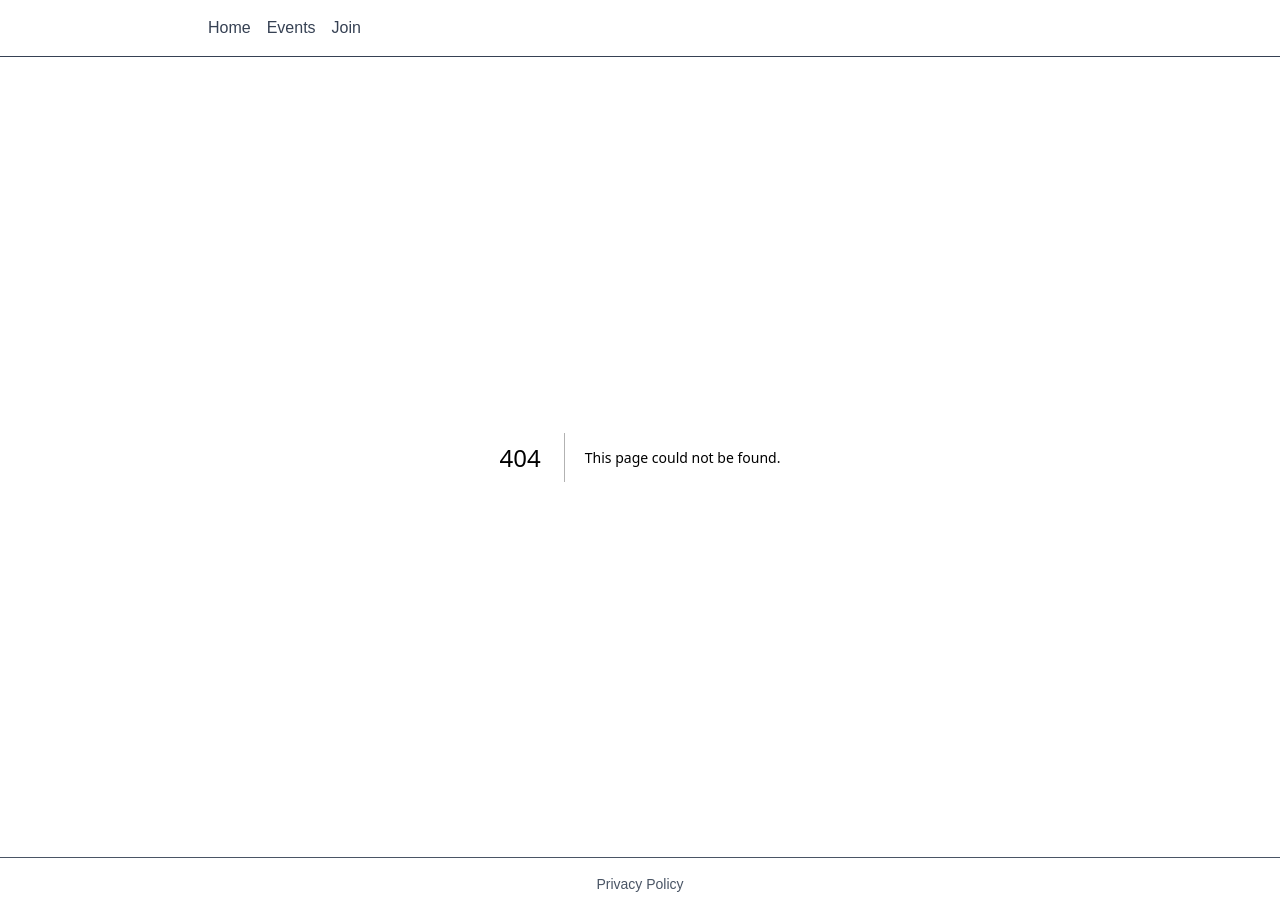
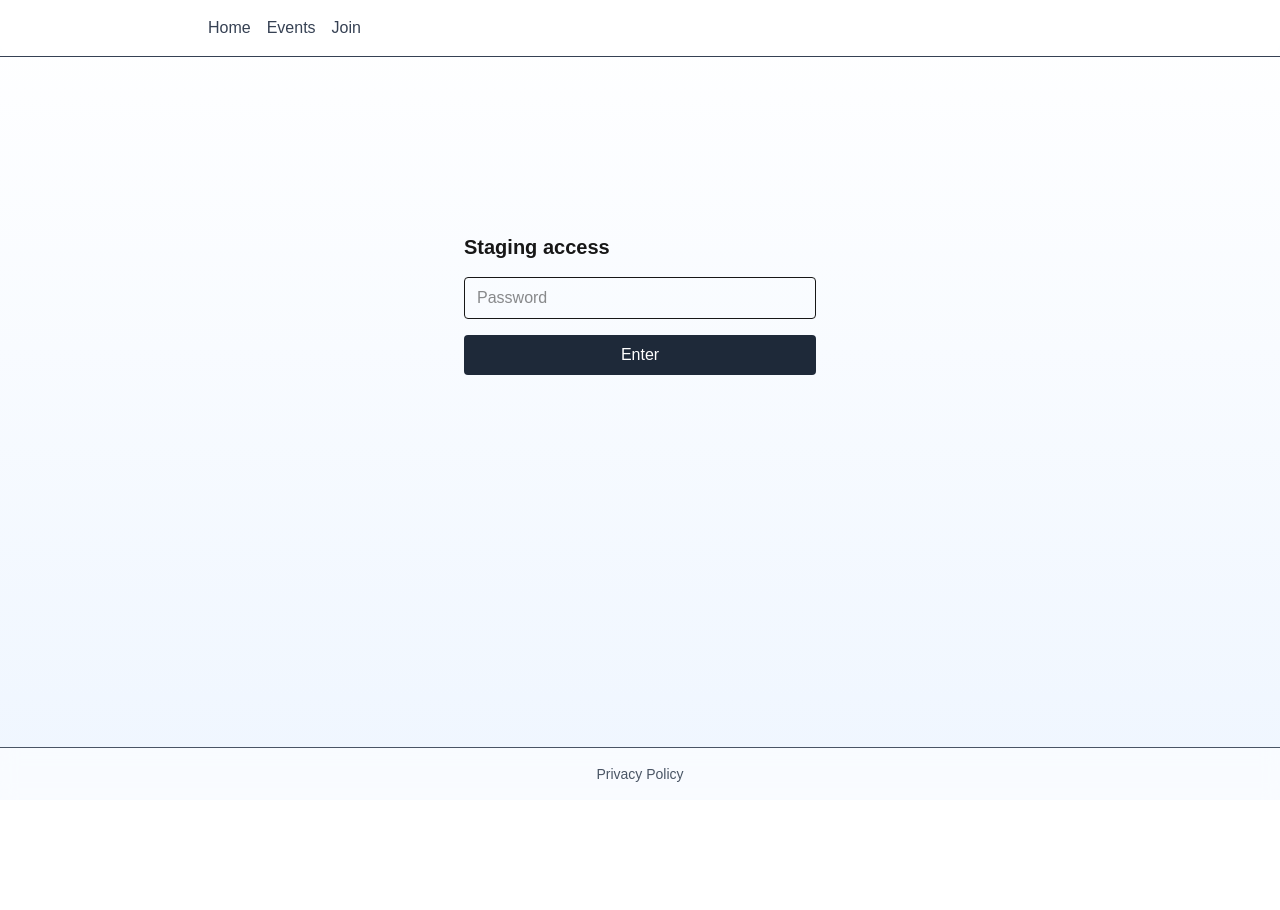
Before and after one commit to Tapiiri/AcademicCultureEnjoyers, a Next.js app: page /stage in a window 1280 px wide. Before the commit this address had no page. After the commit the page ends 800 px from the top, so only its background shows below. Built offline with nearby package versions, Linux system fonts and the light colour scheme.

Commit message:
Add staging password prompt and cookie

```diff
--- /dev/null
+++ b/middleware.ts
@@ -0,0 +1,29 @@
+import crypto from 'node:crypto';
+import type { NextRequest } from 'next/server';
+import { NextResponse } from 'next/server';
+
+export function middleware(req: NextRequest) {
+  const stagePassword = process.env.STAGE_PASSWORD;
+  if (!stagePassword) return NextResponse.next();
+
+  const hashed = crypto.createHash('sha256').update(stagePassword).digest('hex');
+  const cookie = req.cookies.get('stage_auth')?.value;
+
+  const { pathname } = req.nextUrl;
+  if (
+    cookie === hashed ||
+    pathname === '/stage' ||
+    pathname.startsWith('/api/stage')
+  ) {
+    return NextResponse.next();
+  }
+
+  const url = req.nextUrl.clone();
+  url.pathname = '/stage';
+  url.searchParams.set('redirect', req.nextUrl.pathname + req.nextUrl.search);
+  return NextResponse.redirect(url);
+}
+
+export const config = {
+  matcher: ['/((?!_next/static|_next/image|favicon.ico).*)'],
+};
--- /dev/null
+++ b/src/app/api/stage/route.ts
@@ -0,0 +1,24 @@
+import crypto from 'node:crypto';
+import type { NextRequest } from 'next/server';
+import { NextResponse } from 'next/server';
+
+export async function POST(req: NextRequest) {
+  const { password } = await req.json();
+  const stagePassword = process.env.STAGE_PASSWORD;
+  if (!stagePassword) {
+    return NextResponse.json({ error: 'Stage password not configured' }, { status: 404 });
+  }
+
+  if (password === stagePassword) {
+    const hash = crypto.createHash('sha256').update(stagePassword).digest('hex');
+    const res = NextResponse.json({ ok: true });
+    res.cookies.set('stage_auth', hash, {
+      httpOnly: true,
+      path: '/',
+      maxAge: 60 * 60 * 24 * 30,
+    });
+    return res;
+  }
+
+  return NextResponse.json({ ok: false }, { status: 401 });
+}
--- /dev/null
+++ b/src/app/stage/page.tsx
@@ -0,0 +1,53 @@
+'use client';
+
+import { useEffect, useState } from 'react';
+import { useRouter } from 'next/navigation';
+
+export default function Stage() {
+  const [password, setPassword] = useState('');
+  const [error, setError] = useState('');
+  const [redirect, setRedirect] = useState('/');
+  const router = useRouter();
+
+  useEffect(() => {
+    const params = new URLSearchParams(window.location.search);
+    setRedirect(params.get('redirect') || '/');
+  }, []);
+
+  async function submit(e: React.FormEvent) {
+    e.preventDefault();
+    setError('');
+    const res = await fetch('/api/stage', {
+      method: 'POST',
+      headers: { 'Content-Type': 'application/json' },
+      body: JSON.stringify({ password }),
+    });
+    if (res.ok) {
+      router.push(redirect);
+    } else {
+      setError('Invalid password');
+    }
+  }
+
+  return (
+    <main className="mx-auto mt-40 max-w-sm p-4">
+      <h1 className="mb-4 text-xl font-semibold">Staging access</h1>
+      <form onSubmit={submit} className="flex flex-col gap-4">
+        <input
+          type="password"
+          className="rounded border px-3 py-2"
+          value={password}
+          onChange={(e) => setPassword(e.target.value)}
+          placeholder="Password"
+        />
+        {error && <p className="text-sm text-red-600">{error}</p>}
+        <button
+          type="submit"
+          className="rounded bg-gray-800 px-3 py-2 text-white"
+        >
+          Enter
+        </button>
+      </form>
+    </main>
+  );
+}
```
Also changed, not shown: 2 other files (tests, documents, lock files or other folders).
